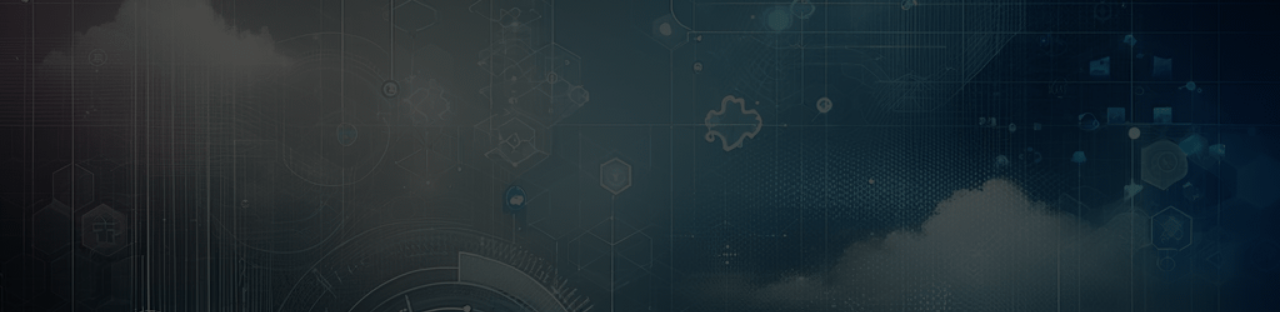
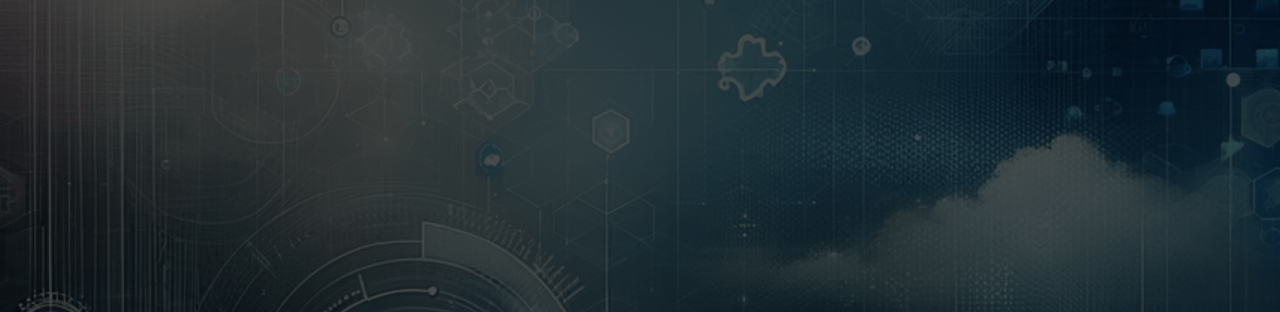
Before and after one commit to alhadulila/spaces, a plain HTML site: page index.html in a window 1280 px wide. Shown: the top 312 px of the page. Drawn offline with Linux system fonts and the light colour scheme.

Commit message:
Update index.html

```diff
--- a/index.html
+++ b/index.html
@@ -14,7 +14,7 @@
             flex-direction: column;
             min-height: 100vh;
             background-image: url('background.png'); /* Added background image */
-            background-size: cover; /* Cover the entire viewport */
+            background-size: 120%; /* Zoom out the background image */
             background-position: center; /* Center the background image */
         }
 
```
